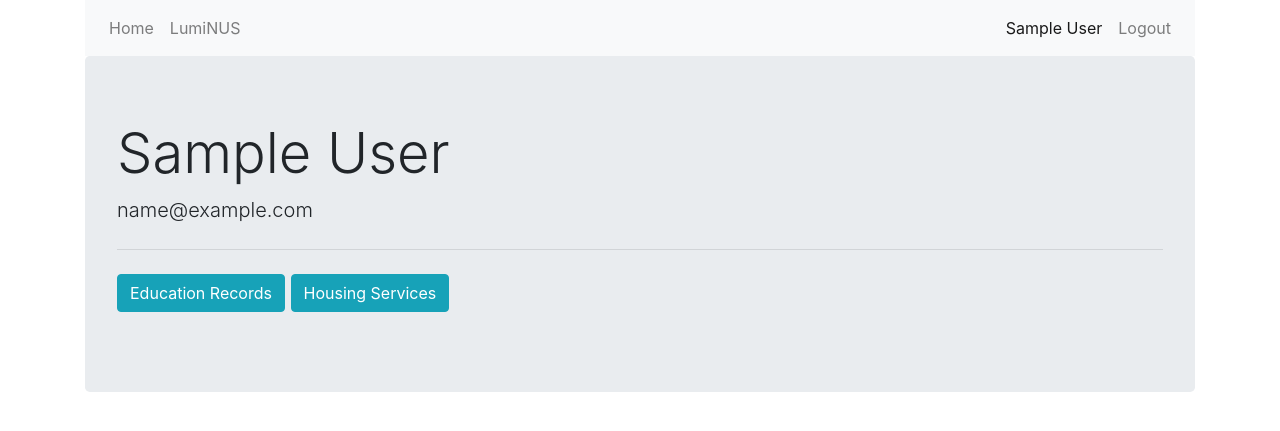
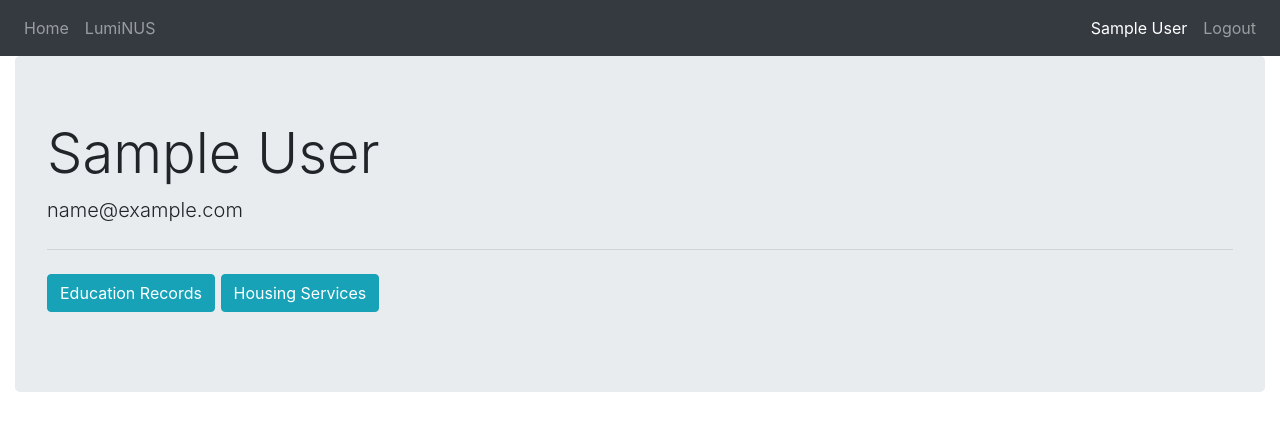
Before and after one commit to deyixtan/jackednroses, a Flask app: page /account in a window 1280 px wide. Shown: the top 431 px of the page. Run offline with Flask 2, Linux system fonts and the light colour scheme; the visitor is signed in with stand-in values (Sample User, id 1); data comes from the database, SQL or seed files in the repository; some libraries are stand-ins or nearby versions.

Commit message:
Minor changes to UI
- how navbar represent links based on logged in status
- rendering of error messages
- rendering of index view

```diff
--- a/webapp/templates/base.html
+++ b/webapp/templates/base.html
@@ -5,10 +5,12 @@
 {% block title %}{{ title }}{% endblock %}
 
 {% block navbar %}
-    <nav class="navbar navbar-expand-lg navbar-light bg-light">
+    <nav class="navbar navbar-expand-lg navbar-dark bg-dark">
         <div class="navbar-nav mr-auto">
             {{ render_nav_item("core.index", "Home") }}
+            {% if current_user.is_authenticated %}
             {{ render_nav_item("luminus.index", "LumiNUS") }}
+            {% endif %}
         </div>
         <div class="navbar-nav navbar-right">
             {% if current_user.is_authenticated %}
@@ -19,8 +21,11 @@
     </nav>
 {% endblock %}
 
+{% block messages %}
+    {{ render_messages() }}
+{% endblock %}
+
 {% block content %}
-    {{ render_messages() }}
     {% block app_content %}{% endblock %}
 {% endblock %}
 
--- a/webapp/templates/bootstrap/base.html
+++ b/webapp/templates/bootstrap/base.html
@@ -14,9 +14,10 @@
         {% endblock %}
     </head>
     <body>
-        <div class="container">
         {% block navbar %}{% endblock %}
+        {% block messages %} {% endblock %}
 
+        <div class="container-fluid">
         {% block content %}{% endblock %}
         </div>
 
```
